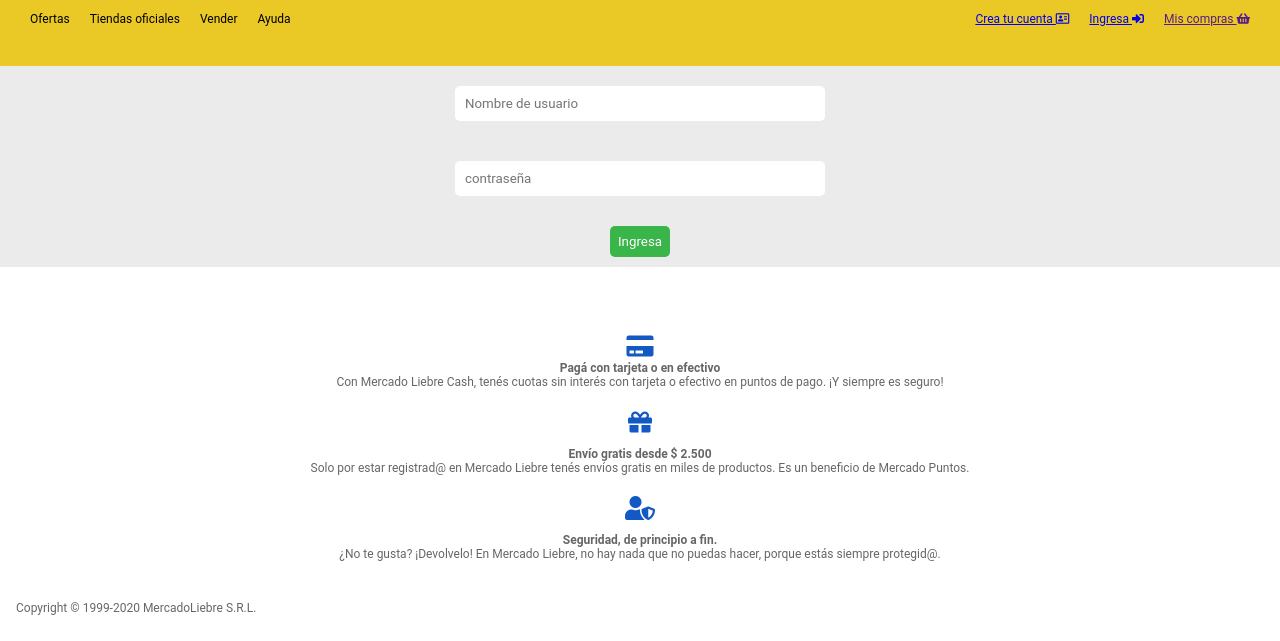
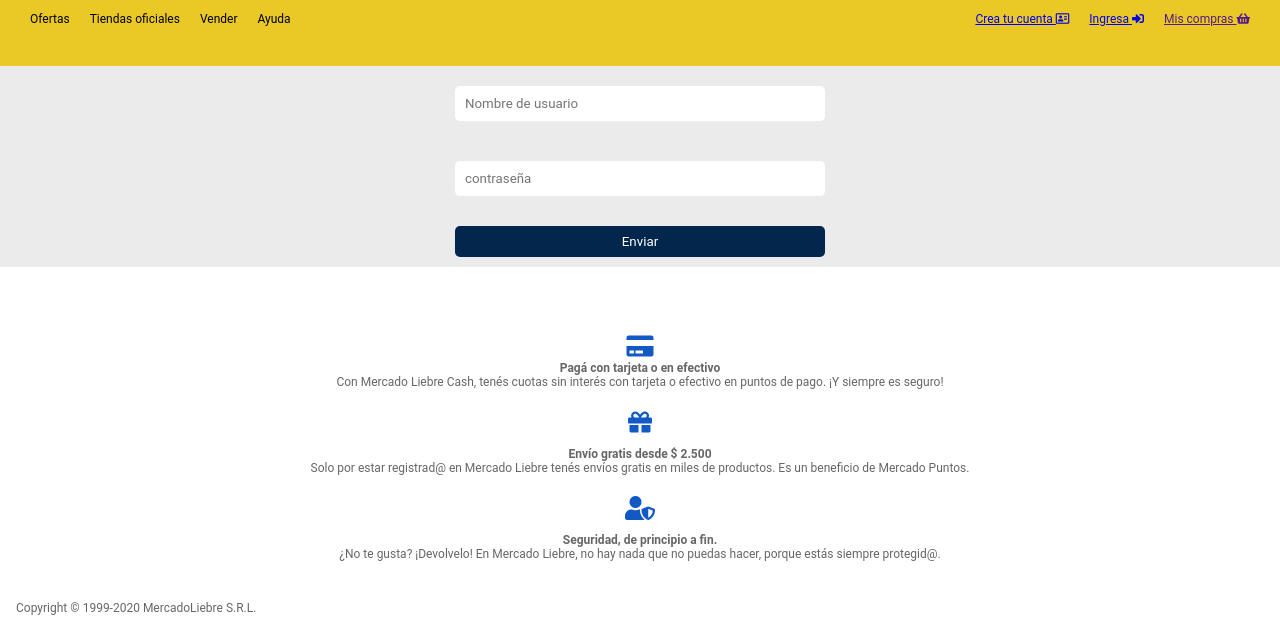
Before and after one commit to formarmaxigib/MercadoLiebre, a website: page views/login.html in a window 1280 px wide. Shown: the part 159-800 px from the top of the page. Drawn offline with Linux system fonts and the light colour scheme.

Commit message:
agrego detalles

```diff
--- a/public/css/formulario.css
+++ b/public/css/formulario.css
@@ -72,12 +72,19 @@
 
 /*Login*/
 
+.login .contenedor-registro .container-imput{
+    color: red;
+    background-color:red;
+}
 .login div.container-imput{
   display:flex;
   justify-content: space-around;
     padding: 20px;
    margin: 0 auto;
+
 }
+
+
 
 .login div.container-imput input{
     width: 90%;
@@ -87,3 +94,22 @@
     padding: 10px;
     margin: 0 30px;
 }
+.btn-enviar{
+    width: 90%;
+    max-width: 370px;
+    border: none;
+    border-radius: 5px;
+    padding: 10px;
+    border: none;
+    border-radius: 5px;
+    padding: 8px;
+    color: white;
+    cursor: pointer;
+    background-color: var(--colorAzul)
+}
+
+.container-button-enviar{
+    display:flex;
+    justify-content: space-around;
+    padding: 10px;
+}
--- a/views/login.html
+++ b/views/login.html
@@ -78,8 +78,8 @@
                  </div>
 
                   <!-- botones -->
-                  <div class="container-button">
-                      <button class="btn-verde" type="submit">Ingresa</button>
+                  <div class="container-button-enviar">
+                      <button class="btn-enviar" type="submit">Enviar</button>
                   </div>
 
 
```
